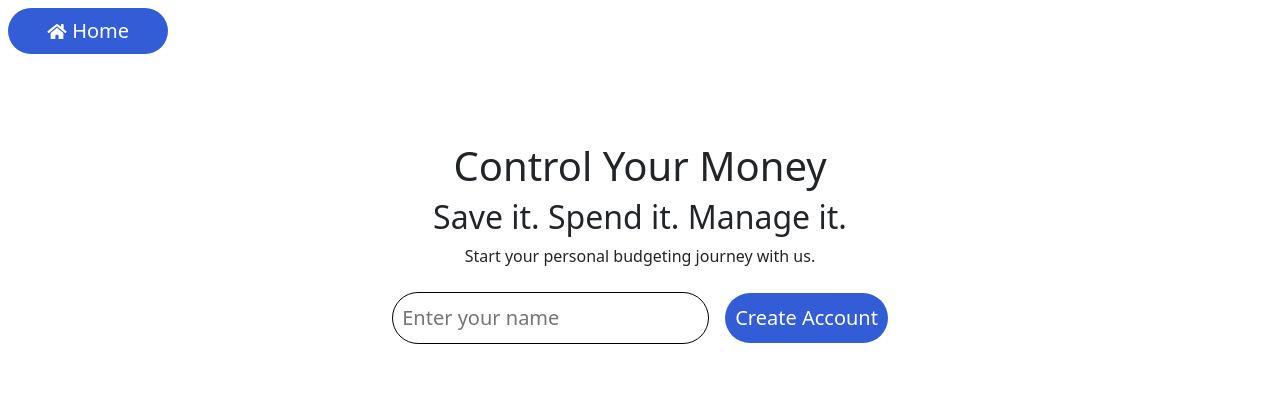
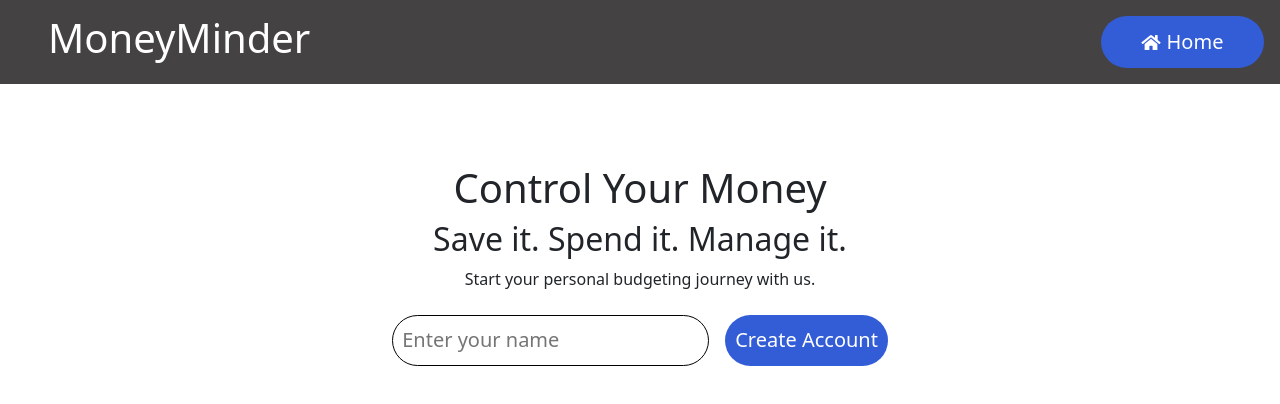
Before and after one commit to Gautam2305/personal-finance, a React (Create React App) app: page / in a window 1280 px wide. Shown: the top 404 px of the page. Built offline with nearby package versions, Linux system fonts and the light colour scheme.

Commit message:
Nav and favicon

```diff
--- a/src/components/Navbar.jsx
+++ b/src/components/Navbar.jsx
@@ -7,8 +7,9 @@ export const Navbar = ({userName}) => {
     // const confirmDelete = confirm("Delete all user data?");
     return(
         <>
-        <div className={`${styles.navlinks}`}>
-        <div className={`${styles.navlink}`}>
+            <div className={`${styles.navlinks}`}>
+                <h1 className="ms-5" style={{color: "white"}}>MoneyMinder</h1>
+        <div className={`${styles.navlink} ms-auto`}>
         <NavLink style={{textDecoration:'none',color:'white'}}><FaHome className="ctr"/> Home</NavLink>
         </div>
         { userName && (
--- a/src/components/Navbar.module.css
+++ b/src/components/Navbar.module.css
@@ -3,7 +3,9 @@
   display: flex;
   align-items: center;
   flex-wrap: wrap;
+  background-color: rgb(68, 66, 66);
 }
+
 .ctr {
   padding-bottom: 3px;
 }
@@ -15,9 +17,9 @@
   text-align: center;
   border: none;
   background: #335cd7;
-  width: 10rem;
-  padding: 0.5rem;
-  margin: 0.5rem;
+  width: 10.2rem;
+    padding: 0.7rem;
+    margin: 1rem 1rem;
   font-size: 1.25rem;
   font-weight: 500;
   color: white;
```
Also changed, not shown: 1 other file (tests, documents, lock files or other folders).
